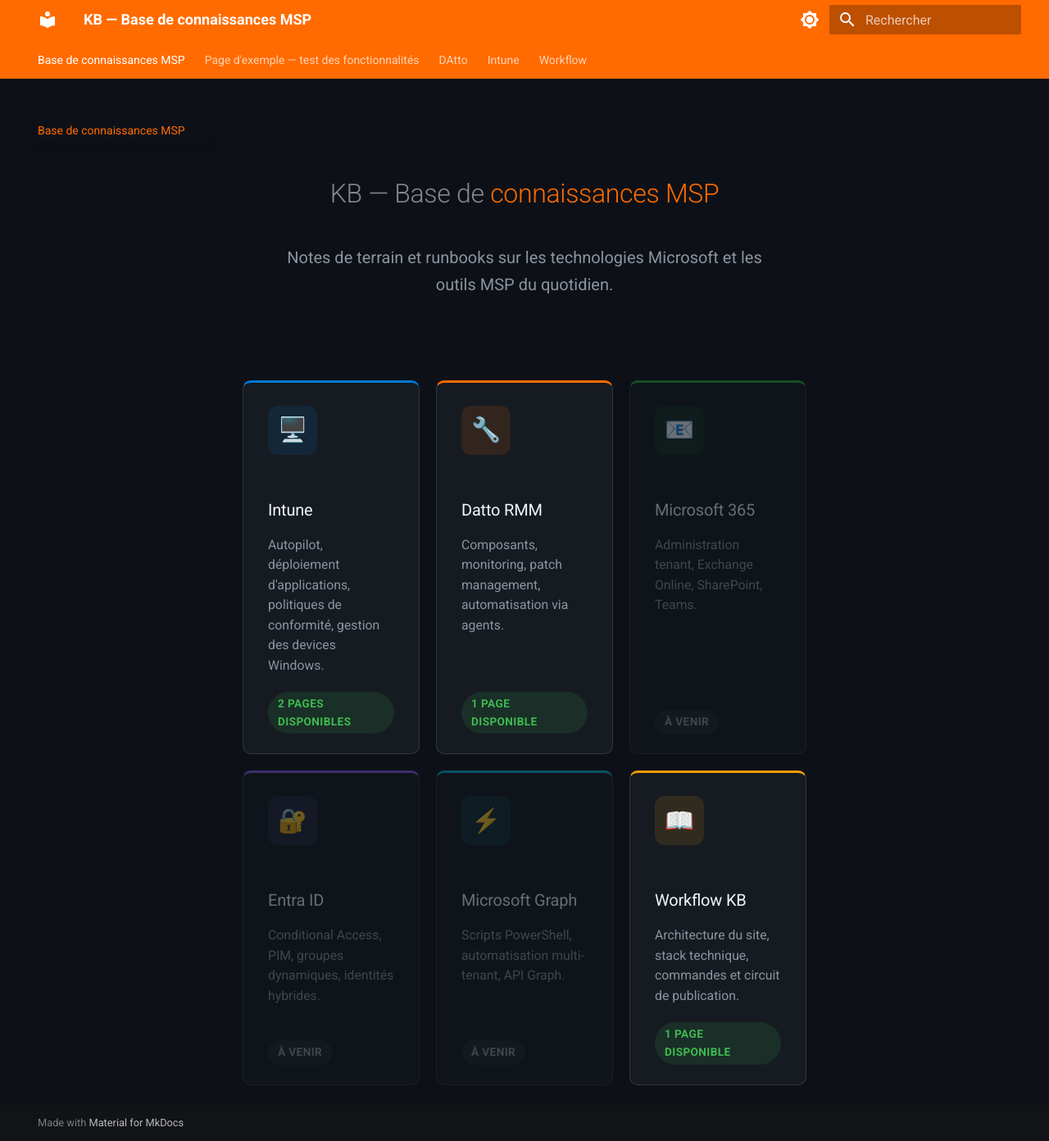
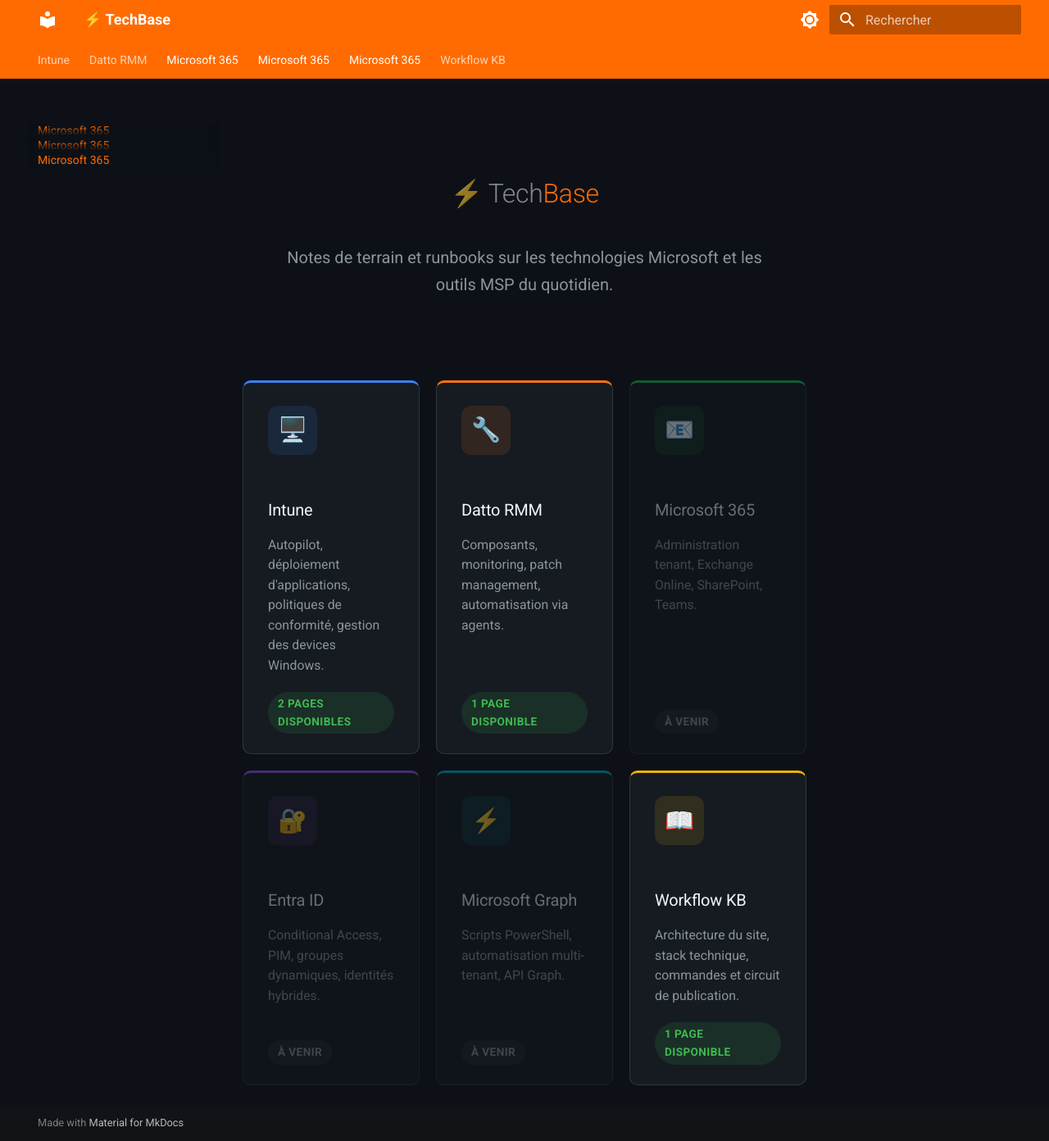
Before and after one commit to robertcotton13670-alt/kb, an MkDocs documentation site: the page built from docs/index.md, in a window 1280 px wide and 1392 px high. Shown: the whole window at 82% size. Built offline with MkDocs 1.6.1 and Material for MkDocs 9.7.7, drawn with Linux system fonts in a browser that asks for light colours.

Commit message:
TechBase : renommage, bordures CSS fixées, nav explicite
- site_name → "⚡ TechBase", titre H1 et frontmatter mis à jour
- Bordures cards : CSS custom properties (--_accent / --_icon-bg) sur chaque
  variante — technique qui garantit la cascade sans dépendre de la spécificité
  Nouvelles couleurs : #3B82F6 / #F97316 / #22C55E / #A855F7 / #06B6D4 / #EAB308
- nav: explicite dans mkdocs.yml avec les 6 sections (M365/Entra/Graph → index.md)

Co-Authored-By: Claude Sonnet 4.6 <noreply@anthropic.com>

```diff
--- a/docs/assets/extra.css
+++ b/docs/assets/extra.css
@@ -14,7 +14,7 @@
   --md-accent-bg-color:              #ffffff;
 }
 
-/* ── Fond sombre GitHub-style pour le thème slate ──────────────────────────── */
+/* ── Fond sombre GitHub-style (scheme slate) ───────────────────────────────── */
 
 [data-md-color-scheme="slate"] {
   --md-default-bg-color:             #0d1117;
@@ -24,31 +24,31 @@
   --md-code-bg-color:                #161b22;
 }
 
-/* ── Variables des cards adaptées au thème ─────────────────────────────────── */
+/* ── Tokens des cards adaptés au thème ────────────────────────────────────── */
 
 [data-md-color-scheme="slate"] {
-  --kb-card-bg:            #161b22;
-  --kb-card-border:        #30363d;
-  --kb-card-title:         #f0f6fc;
-  --kb-card-desc:          #8b949e;
-  --kb-badge-ok-bg:        rgba(46, 160, 67, 0.15);
-  --kb-badge-ok-fg:        #3fb950;
-  --kb-badge-soon-bg:      rgba(139, 148, 158, 0.1);
-  --kb-badge-soon-fg:      #8b949e;
+  --kb-card-bg:          #161b22;
+  --kb-card-border:      #30363d;
+  --kb-card-title:       #f0f6fc;
+  --kb-card-desc:        #8b949e;
+  --kb-badge-ok-bg:      rgba(46, 160, 67, 0.15);
+  --kb-badge-ok-fg:      #3fb950;
+  --kb-badge-soon-bg:    rgba(139, 148, 158, 0.1);
+  --kb-badge-soon-fg:    #8b949e;
 }
 
 [data-md-color-scheme="default"] {
-  --kb-card-bg:            #f6f8fa;
-  --kb-card-border:        #d0d7de;
-  --kb-card-title:         #1f2328;
-  --kb-card-desc:          #656d76;
-  --kb-badge-ok-bg:        rgba(31, 136, 61, 0.12);
-  --kb-badge-ok-fg:        #1a7f37;
-  --kb-badge-soon-bg:      rgba(110, 118, 129, 0.1);
-  --kb-badge-soon-fg:      #57606a;
+  --kb-card-bg:          #f6f8fa;
+  --kb-card-border:      #d0d7de;
+  --kb-card-title:       #1f2328;
+  --kb-card-desc:        #656d76;
+  --kb-badge-ok-bg:      rgba(31, 136, 61, 0.12);
+  --kb-badge-ok-fg:      #1a7f37;
+  --kb-badge-soon-bg:    rgba(110, 118, 129, 0.1);
+  --kb-badge-soon-fg:    #57606a;
 }
 
-/* ── Hero page d'accueil ───────────────────────────────────────────────────── */
+/* ── Hero ──────────────────────────────────────────────────────────────────── */
 
 .kb-hero {
   text-align: center;
@@ -64,9 +64,7 @@
   margin: 0 0 0.8rem;
 }
 
-.kb-hero__accent {
-  color: #FF6B00;
-}
+.kb-hero__accent { color: #FF6B00; }
 
 .kb-hero__subtitle {
   font-size: 1rem;
@@ -76,7 +74,7 @@
   line-height: 1.65;
 }
 
-/* ── Grille de cards ───────────────────────────────────────────────────────── */
+/* ── Grille ────────────────────────────────────────────────────────────────── */
 
 .kb-cards {
   display: grid;
@@ -85,22 +83,23 @@
   margin: 2.5rem 0 3rem;
 }
 
-@media (max-width: 960px) {
-  .kb-cards { grid-template-columns: repeat(2, 1fr); }
-}
+@media (max-width: 960px) { .kb-cards { grid-template-columns: repeat(2, 1fr); } }
+@media (max-width: 600px) { .kb-cards { grid-template-columns: 1fr; } }
 
-@media (max-width: 600px) {
-  .kb-cards { grid-template-columns: 1fr; }
-}
+/* ── Card — base ───────────────────────────────────────────────────────────── */
 
-/* ── Card de base ──────────────────────────────────────────────────────────── */
-
+/*
+  Technique : --_accent est défini sur chaque variante (.kb-card--*).
+  Comme c'est une custom property sur le même élément, elle est disponible
+  via var(--_accent) dans toutes les règles qui s'appliquent à .kb-card.
+  Le fallback var(--kb-card-border) s'active pour les cards sans variante.
+*/
 .kb-card {
   display: flex;
   flex-direction: column;
   background: var(--kb-card-bg);
   border: 1px solid var(--kb-card-border);
-  border-top: 3px solid var(--kb-card-border); /* overridden per variant */
+  border-top: 3px solid var(--_accent, var(--kb-card-border));
   border-radius: 0.5rem;
   padding: 1.4rem 1.5rem 1.2rem;
   text-decoration: none;
@@ -112,6 +111,10 @@
   transform: translateY(-3px);
   text-decoration: none;
   color: var(--kb-card-title);
+  border-color: var(--_accent, var(--kb-card-border));
+  box-shadow:
+    0 0 0 1px var(--_accent, var(--kb-card-border)),
+    0 8px 28px color-mix(in srgb, var(--_accent, #888) 22%, transparent);
 }
 
 .kb-card--disabled {
@@ -120,7 +123,7 @@
   cursor: default;
 }
 
-/* ── Contenu de la card ────────────────────────────────────────────────────── */
+/* ── Card — contenu ────────────────────────────────────────────────────────── */
 
 .kb-card__icon {
   display: flex;
@@ -132,6 +135,8 @@
   font-size: 1.45rem;
   margin-bottom: 1rem;
   flex-shrink: 0;
+  /* --_icon-bg défini par les variantes via custom property héritée */
+  background: var(--_icon-bg, rgba(128, 128, 128, 0.1));
 }
 
 .kb-card__title {
@@ -160,44 +165,14 @@
   text-transform: uppercase;
 }
 
-.kb-card__badge--available {
-  background: var(--kb-badge-ok-bg);
-  color: var(--kb-badge-ok-fg);
-}
+.kb-card__badge--available { background: var(--kb-badge-ok-bg);   color: var(--kb-badge-ok-fg); }
+.kb-card__badge--soon      { background: var(--kb-badge-soon-bg); color: var(--kb-badge-soon-fg); }
 
-.kb-card__badge--soon {
-  background: var(--kb-badge-soon-bg);
-  color: var(--kb-badge-soon-fg);
-}
+/* ── Variantes couleur ─────────────────────────────────────────────────────── */
 
-/* ── Variantes couleur par thème ───────────────────────────────────────────── */
-
-/* Intune — bleu Microsoft */
-.kb-card--intune { border-top-color: #0078D4; }
-.kb-card--intune .kb-card__icon { background: rgba(0, 120, 212, 0.12); color: #388bfd; }
-.kb-card--intune:hover { box-shadow: 0 0 0 1px #0078D4, 0 8px 28px rgba(0, 120, 212, 0.22); border-color: #0078D4; }
-
-/* Datto RMM — orange Poweriti */
-.kb-card--datto { border-top-color: #FF6B00; }
-.kb-card--datto .kb-card__icon { background: rgba(255, 107, 0, 0.12); color: #FF6B00; }
-.kb-card--datto:hover { box-shadow: 0 0 0 1px #FF6B00, 0 8px 28px rgba(255, 107, 0, 0.22); border-color: #FF6B00; }
-
-/* Microsoft 365 — vert */
-.kb-card--m365 { border-top-color: #28A745; }
-.kb-card--m365 .kb-card__icon { background: rgba(40, 167, 69, 0.12); color: #3fb950; }
-.kb-card--m365:hover { box-shadow: 0 0 0 1px #28A745, 0 8px 28px rgba(40, 167, 69, 0.22); border-color: #28A745; }
-
-/* Entra ID — violet */
-.kb-card--entra { border-top-color: #8B5CF6; }
-.kb-card--entra .kb-card__icon { background: rgba(139, 92, 246, 0.12); color: #a371f7; }
-.kb-card--entra:hover { box-shadow: 0 0 0 1px #8B5CF6, 0 8px 28px rgba(139, 92, 246, 0.22); border-color: #8B5CF6; }
-
-/* Microsoft Graph — cyan */
-.kb-card--graph { border-top-color: #00B4D8; }
-.kb-card--graph .kb-card__icon { background: rgba(0, 180, 216, 0.12); color: #39d3f5; }
-.kb-card--graph:hover { box-shadow: 0 0 0 1px #00B4D8, 0 8px 28px rgba(0, 180, 216, 0.22); border-color: #00B4D8; }
-
-/* Workflow KB — ambre */
-.kb-card--workflow { border-top-color: #F59E0B; }
-.kb-card--workflow .kb-card__icon { background: rgba(245, 158, 11, 0.12); color: #f59e0b; }
-.kb-card--workflow:hover { box-shadow: 0 0 0 1px #F59E0B, 0 8px 28px rgba(245, 158, 11, 0.22); border-color: #F59E0B; }
+.kb-card--intune   { --_accent: #3B82F6; --_icon-bg: rgba(59,  130, 246, 0.12); }
+.kb-card--datto    { --_accent: #F97316; --_icon-bg: rgba(249, 115,  22, 0.12); }
+.kb-card--m365     { --_accent: #22C55E; --_icon-bg: rgba(34,  197,  94, 0.12); }
+.kb-card--entra    { --_accent: #A855F7; --_icon-bg: rgba(168,  85, 247, 0.12); }
+.kb-card--graph    { --_accent: #06B6D4; --_icon-bg: rgba(6,   182, 212, 0.12); }
+.kb-card--workflow { --_accent: #EAB308; --_icon-bg: rgba(234, 179,   8, 0.12); }
--- a/docs/index.md
+++ b/docs/index.md
@@ -1,10 +1,10 @@
 ---
-title: Base de connaissances MSP
+title: TechBase
 description: Notes techniques et runbooks sur Intune, Entra ID, Microsoft 365, Datto RMM et Microsoft Graph
 ---
 
 <div class="kb-hero">
-  <h1 class="kb-hero__title">KB — Base de <span class="kb-hero__accent">connaissances MSP</span></h1>
+  <h1 class="kb-hero__title">⚡ Tech<span class="kb-hero__accent">Base</span></h1>
   <p class="kb-hero__subtitle">Notes de terrain et runbooks sur les technologies Microsoft et les outils MSP du quotidien.</p>
 </div>
 
--- a/mkdocs.yml
+++ b/mkdocs.yml
@@ -1,5 +1,5 @@
-site_name: KB — Base de connaissances MSP
-site_description: Notes techniques Intune, M365, Datto, Graph
+site_name: "⚡ TechBase"
+site_description: Notes techniques Intune, M365, Datto, Entra ID, Graph
 site_url: https://robertcotton13670-alt.github.io/kb/
 
 extra_css:
@@ -55,3 +55,15 @@ markdown_extensions:
 plugins:
   - search:
       lang: fr
+
+nav:
+  - Intune:
+      - Vue d'ensemble: intune/autopilot.md
+      - Hardware Hash: intune/autopilot-hash.md
+  - Datto RMM:
+      - Toast Notifications: DAtto/Toast notif depuis datto.md
+  - Microsoft 365: index.md
+  - Entra ID: index.md
+  - Microsoft Graph: index.md
+  - Workflow KB:
+      - Setup et commandes: workflow/kb-setup.md
```
